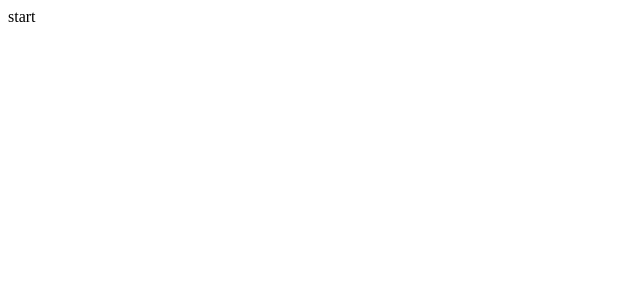
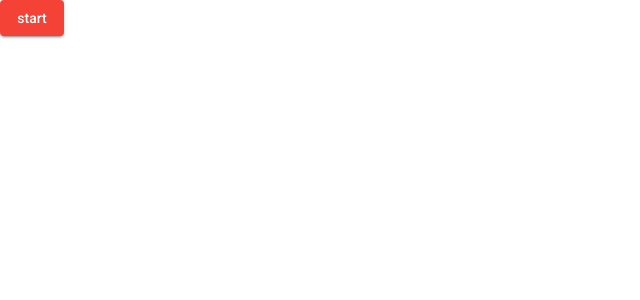
Before and after one commit to EduardMetzler/cook, an Angular app in the folder client/: page / in a window 1280 px wide. Shown: the top 300 px of the page, without its empty margins (0-640 px from the left). Built offline with nearby package versions, Linux system fonts and the light colour scheme.

Commit message:
ADD_MATERIAL

```diff
--- a/client/angular.json
+++ b/client/angular.json
@@ -1,5 +1,8 @@
 {
   "$schema": "./node_modules/@angular/cli/lib/config/schema.json",
+  "cli": {
+    "analytics": false
+  },
   "version": 1,
   "newProjectRoot": "projects",
   "projects": {
@@ -27,6 +30,7 @@
               "src/assets"
             ],
             "styles": [
+              "./node_modules/@angular/material/prebuilt-themes/indigo-pink.css",
               "src/styles.css"
             ],
             "scripts": []
@@ -94,6 +98,7 @@
               "src/assets"
             ],
             "styles": [
+              "./node_modules/@angular/material/prebuilt-themes/indigo-pink.css",
               "src/styles.css"
             ],
             "scripts": []
--- a/client/package.json
+++ b/client/package.json
@@ -17,6 +17,7 @@
     "@angular/core": "~13.1.0",
     "@angular/flex-layout": "^13.0.0-beta.38",
     "@angular/forms": "~13.1.0",
+    "@angular/material": "^13.2.1",
     "@angular/platform-browser": "~13.1.0",
     "@angular/platform-browser-dynamic": "~13.1.0",
     "@angular/router": "~13.1.0",
--- a/client/src/app/app.component.html
+++ b/client/src/app/app.component.html
@@ -1 +1 @@
-start
+<button mat-raised-button color="warn">start</button>
--- /dev/null
+++ b/client/src/app/shared/material.module.ts
@@ -0,0 +1,12 @@
+import { NgModule } from '@angular/core';
+import { CommonModule } from '@angular/common';
+import { MatButtonModule } from '@angular/material/button';
+
+const MaterialComponents = [MatButtonModule];
+
+@NgModule({
+  declarations: [],
+  imports: [CommonModule],
+  exports: [MaterialComponents],
+})
+export class MaterialModule {}
--- a/client/src/index.html
+++ b/client/src/index.html
@@ -6,8 +6,11 @@
   <base href="/">
   <meta name="viewport" content="width=device-width, initial-scale=1">
   <link rel="icon" type="image/x-icon" href="favicon.ico">
+  <link rel="preconnect" href="https://fonts.gstatic.com">
+  <link href="https://fonts.googleapis.com/css2?family=Roboto:wght@300;400;500&display=swap" rel="stylesheet">
+  <link href="https://fonts.googleapis.com/icon?family=Material+Icons" rel="stylesheet">
 </head>
-<body>
+<body class="mat-typography">
   <app-root></app-root>
 </body>
 </html>
--- a/client/src/styles.css
+++ b/client/src/styles.css
@@ -1 +1,11 @@
 /* You can add global styles to this file, and also import other style files */
+@import "@angular/material/prebuilt-themes/deeppurple-amber.css";
+
+html,
+body {
+  height: 100%;
+}
+body {
+  margin: 0;
+  font-family: Roboto, "Helvetica Neue", sans-serif;
+}
```
Also changed, not shown: client/src/app/app.module.ts (+9 -1 lines), 1 other file (tests, documents, lock files or other folders).
